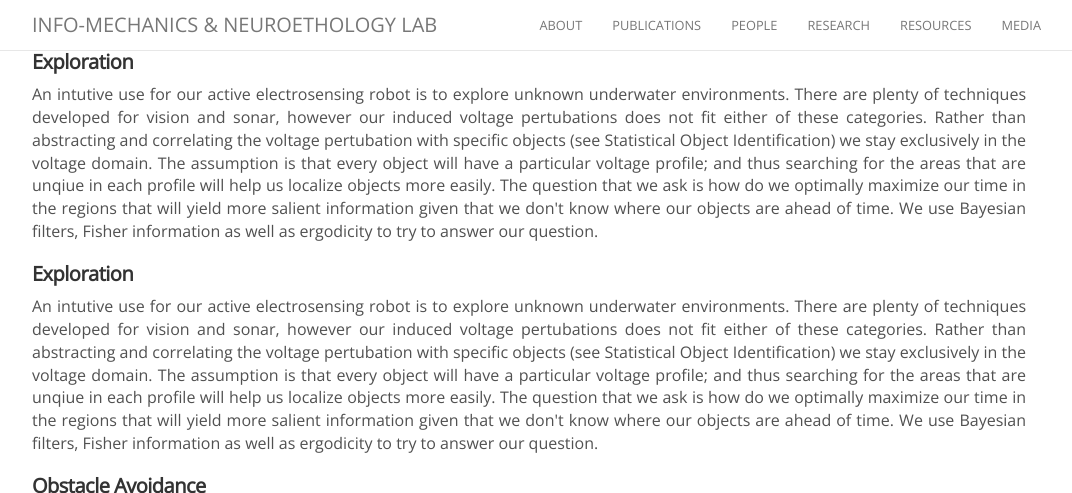
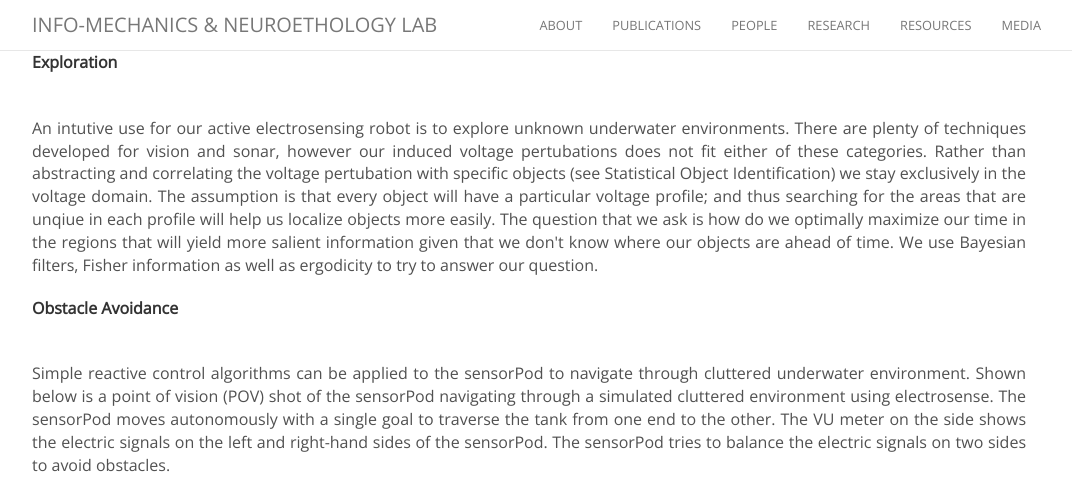
Before and after one commit to maciverlab/maciverlab.github.io, a Jekyll site: the page built from _projects/electrosense.md, in a window 1280 px wide and 900 px high, scrolled down 1257 px, cut to the strip 0-493 px from the top of the window. Shown: the whole strip, without its empty margins (111-1183 px from the left). Built offline with Jekyll 4.4.1, drawn with Linux system fonts in a browser that asks for light colours; nearby versions of some CDN libraries; comment, search, counter and statistics services are not loaded.

Commit message:
Update electrosense.md

```diff
--- a/_projects/electrosense.md
+++ b/_projects/electrosense.md
@@ -31,7 +31,7 @@ by an insulating pod.</p>
 
 <p style="text-align:center;"><iframe title="vimeo-player" src="https://player.vimeo.com/video/95799899" width="640" height="450" frameborder="0" allowfullscreen></iframe></p><br>
 
-##### Exploration<br>
+**Exploration**<br><br>
 
 <p style="text-align:justify" width="100%">An intutive use for our active electrosensing robot is to explore
 unknown underwater environments. There are plenty of techniques developed for vision and sonar,
@@ -44,20 +44,7 @@ our time in the regions that will yield more salient information given that we d
 objects are ahead of time. We use Bayesian filters, Fisher information as well as ergodicity to try
 to answer our question. </p>
 
-##### Exploration<br>
-
-<p style="text-align:justify" width="100%">An intutive use for our active electrosensing robot is to explore
-unknown underwater environments. There are plenty of techniques developed for vision and sonar,
-however our induced voltage pertubations does not fit either of these categories. Rather than
-abstracting and correlating the voltage pertubation with specific objects (see Statistical Object
-Identification) we stay exclusively in the voltage domain. The assumption is that every object will
-have a particular voltage profile; and thus searching for the areas that are unqiue in each profile
-will help us localize objects more easily. The question that we ask is how do we optimally maximize
-our time in the regions that will yield more salient information given that we don't know where our
-objects are ahead of time. We use Bayesian filters, Fisher information as well as ergodicity to try
-to answer our question. </p>
-
-#### Obstacle Avoidance<br>
+**Obstacle Avoidance**<br><br>
 
 <p style="text-align:justify" width="100%">Simple reactive control algorithms can be applied to the
 sensorPod to navigate through cluttered underwater environment. Shown below is a point of vision
```
